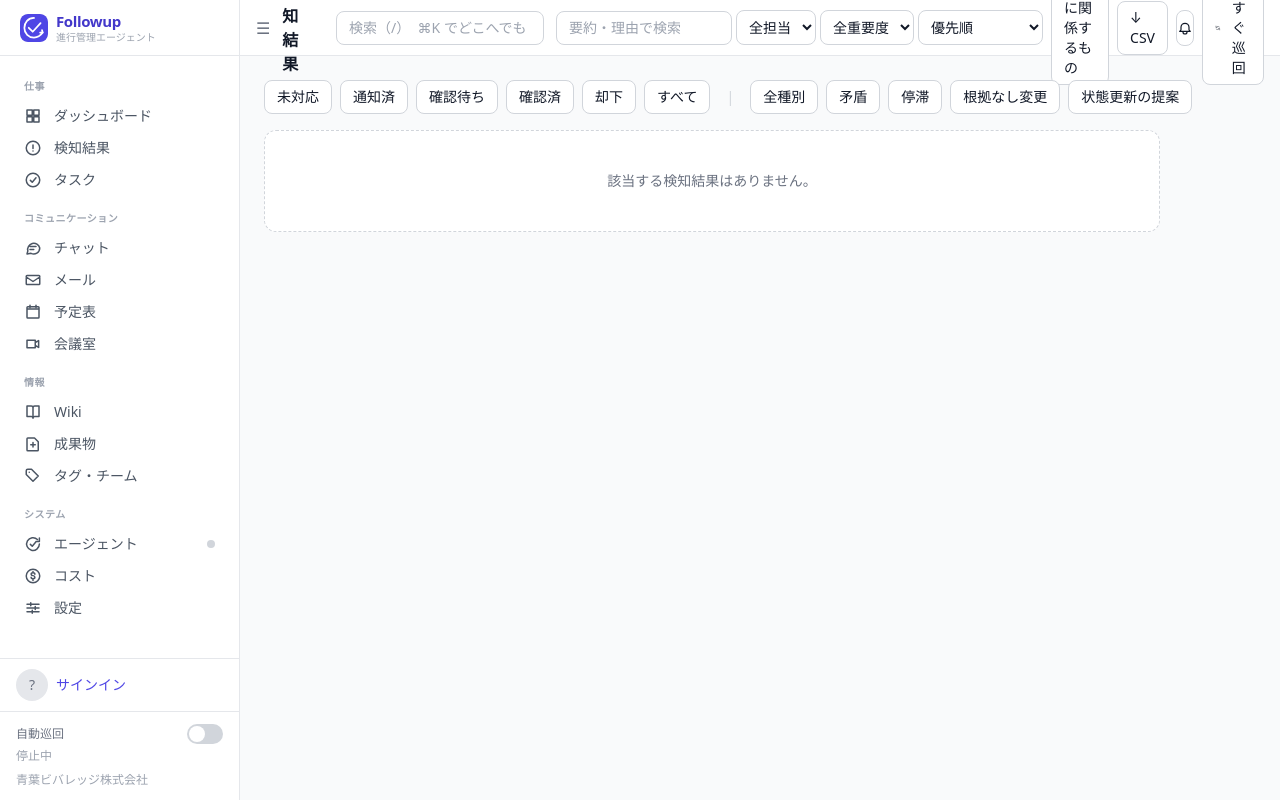
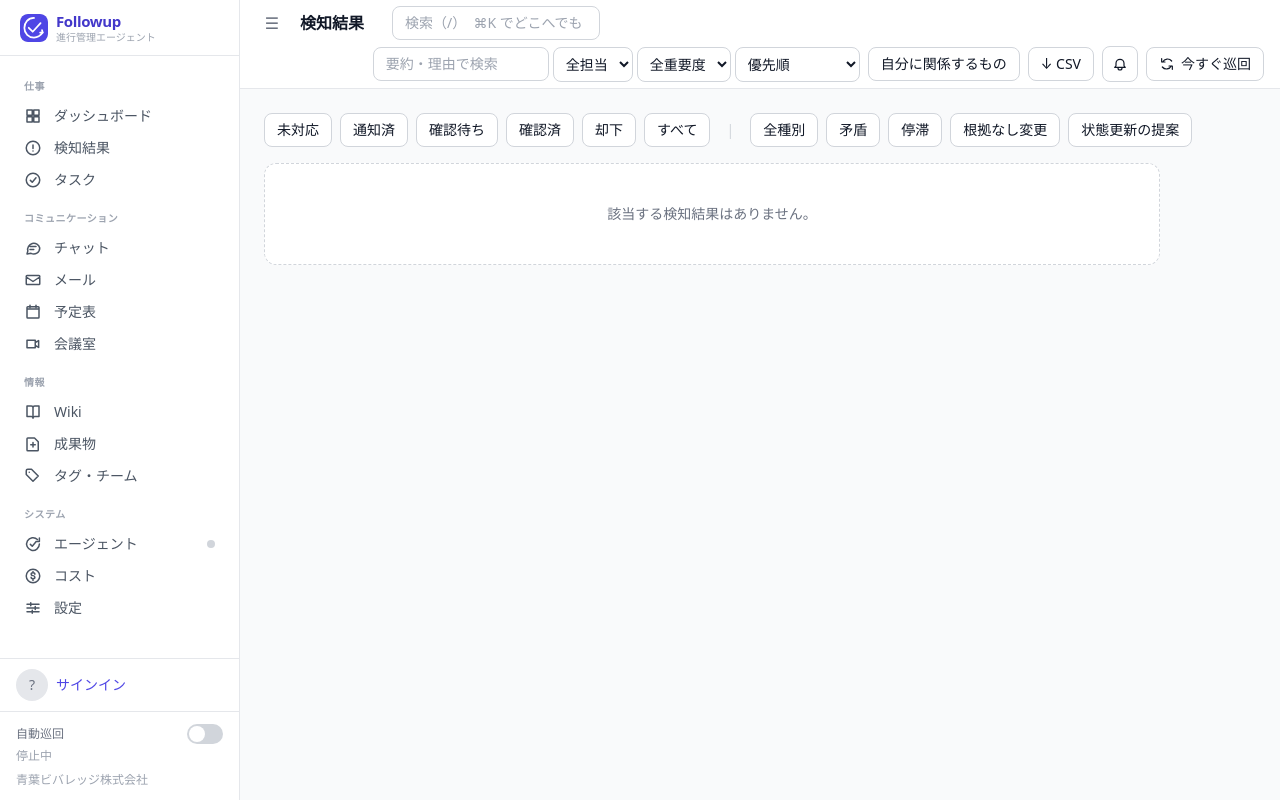
Before and after one commit to ryuga-yoshida/ai-hack-2026, a Python web app: template app/web/templates/findings.html in a window 1280 px wide. Run offline with Jinja, Linux system fonts and the light colour scheme; the template is opened without the code that fills it, so the values that code supplies are empty; some libraries are stand-ins or nearby versions.

Commit message:
画面幅が狭いときの崩れを修正: ヘッダーは折り返し、見出しは改行禁止、ダッシュボード上段の数字は折り返し、フィルタ行・成果物ヘッダーの調整
Co-Authored-By: Claude Opus 5 <noreply@anthropic.com>

```diff
--- a/app/web/templates/artifacts.html
+++ b/app/web/templates/artifacts.html
@@ -5,8 +5,8 @@
 {% block actions %}
 <form method="get" action="/artifacts" class="flex items-center gap-2">
   <input type="hidden" name="path" value="{{ folder }}"><input type="hidden" name="view" value="{{ view }}">
-  <input name="q" value="{{ q }}" placeholder="ファイル名で検索（全フォルダ）" class="text-sm border border-gray-300 rounded-lg px-3 py-1.5 w-48">
-  <select name="tag" onchange="this.form.submit()" class="text-sm border border-gray-300 rounded-lg px-2 py-1.5 bg-white">
+  <input name="q" value="{{ q }}" placeholder="ファイル名で検索" class="text-sm border border-gray-300 rounded-lg px-3 py-1.5 w-32 xl:w-48">
+  <select name="tag" onchange="this.form.submit()" class="text-sm border border-gray-300 rounded-lg px-2 py-1.5 bg-white hidden xl:block">
     <option value="">全タグ</option>{% for t in all_tags %}<option value="{{ t.name }}" {% if t.name == tag %}selected{% endif %}>#{{ t.name }}</option>{% endfor %}
   </select>
   <select name="sort" onchange="this.form.submit()" class="text-sm border border-gray-300 rounded-lg px-2 py-1.5 bg-white">
--- a/app/web/templates/base.html
+++ b/app/web/templates/base.html
@@ -101,19 +101,19 @@
 
   <!-- メイン -->
   <div class="flex-1 min-w-0 flex flex-col">
-    <header class="h-14 shrink-0 bg-white border-b border-gray-200 flex items-center px-4 gap-3">
+    <header class="min-h-[3.5rem] py-1.5 shrink-0 bg-white border-b border-gray-200 flex flex-wrap items-center px-4 gap-x-3 gap-y-1.5">
       <button @click="sidebar = !sidebar; try { localStorage.setItem('sidebar', sidebar ? '1' : '0') } catch (e) {}" class="w-8 h-8 grid place-items-center rounded-lg text-gray-500 hover:bg-gray-100" title="サイドバー">☰</button>
-      <h1 class="font-semibold">{% block heading %}{{ self.title() }}{% endblock %}</h1>
-      <form method="get" action="/search" class="ml-4 hidden md:block"><input id="globalSearch" name="q" placeholder="検索（/）  ⌘K でどこへでも" class="text-sm border border-gray-300 rounded-lg px-3 py-1.5 w-52 focus:w-72 transition-all"></form>
-      <div class="ml-auto flex items-center gap-2">
+      <h1 class="font-semibold whitespace-nowrap shrink-0 truncate max-w-[40vw]">{% block heading %}{{ self.title() }}{% endblock %}</h1>
+      <form method="get" action="/search" class="ml-4 hidden {% if self.actions()|trim %}xl:block{% else %}lg:block{% endif %} shrink"><input id="globalSearch" name="q" placeholder="検索（/）  ⌘K でどこへでも" class="text-sm border border-gray-300 rounded-lg px-3 py-1.5 w-44 xl:w-52 focus:w-72 transition-all"></form>
+      <div class="ml-auto flex flex-wrap justify-end items-center gap-2 min-w-0 max-w-full whitespace-nowrap">
         {% block actions %}{% endblock %}
         <a href="/notifications" class="relative w-9 h-9 grid place-items-center rounded-lg border border-gray-300 bg-white hover:bg-gray-50" title="通知">
           <svg class="w-4 h-4" fill="none" stroke="currentColor" stroke-width="1.8" viewBox="0 0 24 24"><path stroke-linecap="round" stroke-linejoin="round" d="M15 17h5l-1.4-1.4A2 2 0 0118 14.2V11a6 6 0 10-12 0v3.2a2 2 0 01-.6 1.4L4 17h5m6 0v1a3 3 0 11-6 0v-1m6 0H9"/></svg>
           <span x-show="notif > 0" x-cloak x-text="notif" class="absolute -top-1.5 -right-1.5 min-w-[18px] h-[18px] px-1 rounded-full bg-red-600 text-white text-[10px] grid place-items-center"></span>
         </a>
-        <button @click="tick()" class="text-sm border border-gray-300 rounded-lg px-3 py-1.5 bg-white hover:bg-gray-50 flex items-center gap-1.5" :disabled="agent.running">
+        <button @click="tick()" class="text-sm border border-gray-300 rounded-lg px-3 py-1.5 bg-white hover:bg-gray-50 flex items-center gap-1.5 whitespace-nowrap" :disabled="agent.running">
           <svg class="w-4 h-4" :class="agent.running && 'animate-spin'" fill="none" stroke="currentColor" stroke-width="1.8" viewBox="0 0 24 24"><path stroke-linecap="round" stroke-linejoin="round" d="M4 4v5h5M20 20v-5h-5M5.6 9A8 8 0 0119 7.5M18.4 15A8 8 0 015 16.5"/></svg>
-          今すぐ巡回
+          <span class="hidden md:inline">今すぐ巡回</span>
         </button>
       </div>
     </header>
--- a/app/web/templates/findings.html
+++ b/app/web/templates/findings.html
@@ -18,7 +18,7 @@
   <a href="/findings?status={{ status }}&kind={{ kind }}" class="ml-auto text-indigo-600 hover:underline">絞り込みを解除</a>
 </div>
 {% endif %}
-<div class="flex items-center gap-2 mb-4 text-sm">
+<div class="flex flex-wrap items-center gap-2 mb-4 text-sm [&>a]:whitespace-nowrap [&>form>button]:whitespace-nowrap">
   {% for key, label in [('open','未対応'),('notified','通知済'),('pending','確認待ち'),('queued','まとめ待ち'),('acknowledged','確認済'),('dismissed','却下'),('all','すべて')] %}
   {% if key != 'queued' or counts.queued %}<a href="/findings?status={{ 'open' if status == key and key != 'open' else key }}&kind={{ kind }}&file={{ file }}" class="px-3 py-1.5 rounded-lg border {% if status == key %}bg-gray-900 text-white border-gray-900{% else %}bg-white border-gray-300 hover:bg-gray-50{% endif %}" {% if key == 'queued' %}title="severity が high でない検知は、設定の時刻にまとめて通知します（通知係）"{% endif %}>{{ label }} <span class="opacity-60">{{ counts[key] }}</span></a>{% endif %}
   {% endfor %}
```
Also changed, not shown: app/web/templates/index.html (+8 -8 lines).
